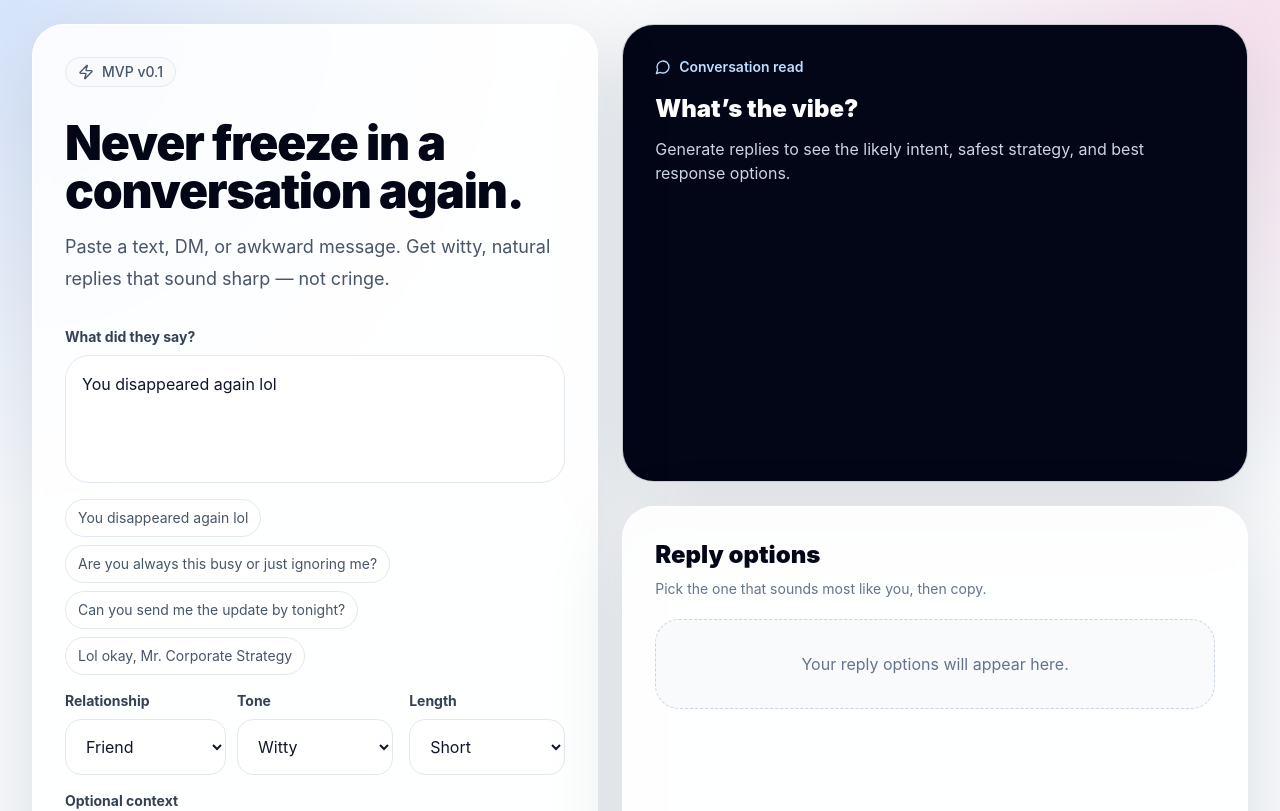
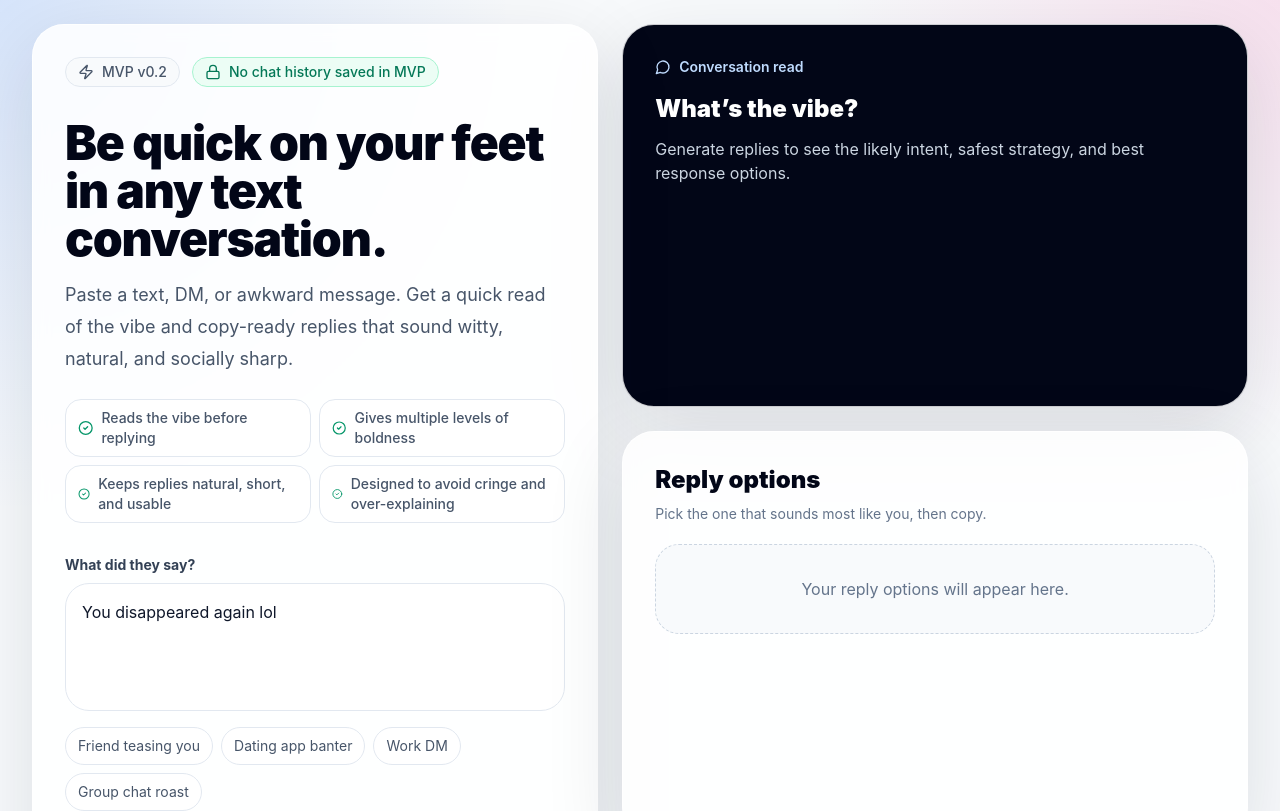
Before and after one commit to AidenOh-1/Quick-on-My-Feet, a Next.js app: page / in a window 1280 px wide. Shown: the top 811 px of the page. Built offline with nearby package versions, Linux system fonts and the light colour scheme.

Commit message:
Improve MVP landing UX and reply refinement controls

```diff
--- a/app/page.tsx
+++ b/app/page.tsx
@@ -1,7 +1,19 @@
 'use client';
 
 import { useMemo, useState } from 'react';
-import { Copy, Sparkles, Wand2, ShieldCheck, MessageCircle, Zap } from 'lucide-react';
+import {
+  Copy,
+  Sparkles,
+  Wand2,
+  ShieldCheck,
+  MessageCircle,
+  Zap,
+  Lock,
+  RefreshCw,
+  SlidersHorizontal,
+  CheckCircle2,
+  HeartHandshake,
+} from 'lucide-react';
 
 type Reply = {
   label: string;
@@ -16,23 +28,67 @@ type GenerateResponse = {
   caution?: string;
 };
 
+type Scenario = {
+  label: string;
+  relationship: string;
+  tone: string;
+  length: string;
+  message: string;
+  context: string;
+};
+
 const relationships = ['Friend', 'Dating / crush', 'Coworker', 'Boss', 'Group chat', 'Networking'];
 const tones = ['Witty', 'Funny', 'Flirty', 'Warm', 'Professional', 'Soft no', 'Comeback', 'Less cringe'];
 const lengths = ['Short', 'Medium', 'One-liner'];
 
-const examples = [
-  'You disappeared again lol',
-  'Are you always this busy or just ignoring me?',
-  'Can you send me the update by tonight?',
-  'Lol okay, Mr. Corporate Strategy',
+const scenarios: Scenario[] = [
+  {
+    label: 'Friend teasing you',
+    relationship: 'Friend',
+    tone: 'Witty',
+    length: 'Short',
+    message: 'You disappeared again lol',
+    context: 'I was busy but want to keep it playful.',
+  },
+  {
+    label: 'Dating app banter',
+    relationship: 'Dating / crush',
+    tone: 'Flirty',
+    length: 'One-liner',
+    message: 'Are you always this busy or just ignoring me?',
+    context: 'Keep it confident, playful, and not too much.',
+  },
+  {
+    label: 'Work DM',
+    relationship: 'Coworker',
+    tone: 'Professional',
+    length: 'Short',
+    message: 'Can you send me the update by tonight?',
+    context: 'I can send a partial update today and full version tomorrow.',
+  },
+  {
+    label: 'Group chat roast',
+    relationship: 'Group chat',
+    tone: 'Comeback',
+    length: 'One-liner',
+    message: 'Lol okay, Mr. Corporate Strategy',
+    context: 'Make it funny but not mean.',
+  },
+];
+
+const benefits = [
+  'Reads the vibe before replying',
+  'Gives multiple levels of boldness',
+  'Keeps replies natural, short, and usable',
+  'Designed to avoid cringe and over-explaining',
 ];
 
 export default function Home() {
-  const [message, setMessage] = useState('You disappeared again lol');
-  const [relationship, setRelationship] = useState('Friend');
-  const [tone, setTone] = useState('Witty');
-  const [length, setLength] = useState('Short');
-  const [context, setContext] = useState('');
+  const [message, setMessage] = useState(scenarios[0].message);
+  const [relationship, setRelationship] = useState(scenarios[0].relationship);
+  const [tone, setTone] = useState(scenarios[0].tone);
+  const [length, setLength] = useState(scenarios[0].length);
+  const [context, setContext] = useState(scenarios[0].context);
   const [result, setResult] = useState<GenerateResponse | null>(null);
   const [loading, setLoading] = useState(false);
   const [copied, setCopied] = useState<string | null>(null);
@@ -40,8 +96,21 @@ export default function Home() {
 
   const canGenerate = useMemo(() => message.trim().length > 0, [message]);
 
-  async function generateReplies() {
+  function loadScenario(scenario: Scenario) {
+    setMessage(scenario.message);
+    setRelationship(scenario.relationship);
+    setTone(scenario.tone);
+    setLength(scenario.length);
+    setContext(scenario.context);
+    setResult(null);
+    setError('');
+    setCopied(null);
+  }
+
+  async function generateReplies(nextTone?: string) {
     if (!canGenerate) return;
+    const selectedTone = nextTone || tone;
+
     setLoading(true);
     setError('');
     setCopied(null);
@@ -50,7 +119,7 @@ export default function Home() {
       const res = await fetch('/api/generate-replies', {
         method: 'POST',
         headers: { 'Content-Type': 'application/json' },
-        body: JSON.stringify({ message, relationship, tone, length, context }),
+        body: JSON.stringify({ message, relationship, tone: selectedTone, length, context }),
       });
 
       const data = await res.json();
@@ -77,17 +146,32 @@ export default function Home() {
     <main className="min-h-screen px-4 py-6 sm:px-6 lg:px-8">
       <section className="mx-auto grid max-w-7xl gap-6 lg:grid-cols-[0.95fr_1.05fr]">
         <div className="rounded-[2rem] border border-white/80 bg-white/85 p-6 shadow-soft backdrop-blur md:p-8">
-          <div className="mb-8 inline-flex items-center gap-2 rounded-full border border-slate-200 bg-slate-50 px-3 py-1 text-sm font-medium text-slate-600">
-            <Zap className="h-4 w-4" />
-            MVP v0.1
+          <div className="mb-8 flex flex-wrap items-center gap-3">
+            <div className="inline-flex items-center gap-2 rounded-full border border-slate-200 bg-slate-50 px-3 py-1 text-sm font-medium text-slate-600">
+              <Zap className="h-4 w-4" />
+              MVP v0.2
+            </div>
+            <div className="inline-flex items-center gap-2 rounded-full border border-emerald-200 bg-emerald-50 px-3 py-1 text-sm font-medium text-emerald-700">
+              <Lock className="h-4 w-4" />
+              No chat history saved in MVP
+            </div>
           </div>
 
-          <h1 className="max-w-xl text-4xl font-black tracking-tight text-slate-950 sm:text-5xl">
-            Never freeze in a conversation again.
+          <h1 className="max-w-2xl text-4xl font-black tracking-tight text-slate-950 sm:text-5xl">
+            Be quick on your feet in any text conversation.
           </h1>
           <p className="mt-4 max-w-2xl text-lg leading-8 text-slate-600">
-            Paste a text, DM, or awkward message. Get witty, natural replies that sound sharp — not cringe.
+            Paste a text, DM, or awkward message. Get a quick read of the vibe and copy-ready replies that sound witty, natural, and socially sharp.
           </p>
+
+          <div className="mt-6 grid gap-2 sm:grid-cols-2">
+            {benefits.map((benefit) => (
+              <div key={benefit} className="flex items-center gap-2 rounded-2xl border border-slate-200 bg-white px-3 py-2 text-sm font-medium text-slate-600">
+                <CheckCircle2 className="h-4 w-4 text-emerald-600" />
+                {benefit}
+              </div>
+            ))}
+          </div>
 
           <div className="mt-8 grid gap-4">
             <label className="grid gap-2">
@@ -101,13 +185,13 @@ export default function Home() {
             </label>
 
             <div className="flex flex-wrap gap-2">
-              {examples.map((example) => (
+              {scenarios.map((scenario) => (
                 <button
-                  key={example}
-                  onClick={() => setMessage(example)}
+                  key={scenario.label}
+                  onClick={() => loadScenario(scenario)}
                   className="rounded-full border border-slate-200 bg-white px-3 py-2 text-sm text-slate-600 transition hover:border-slate-300 hover:bg-slate-50"
                 >
-                  {example}
+                  {scenario.label}
                 </button>
               ))}
             </div>
@@ -130,7 +214,7 @@ export default function Home() {
 
             <button
               disabled={!canGenerate || loading}
-              onClick={generateReplies}
+              onClick={() => generateReplies()}
               className="mt-2 flex items-center justify-center gap-2 rounded-2xl bg-slate-950 px-5 py-4 font-bold text-white shadow-lg transition hover:-translate-y-0.5 hover:bg-slate-800 disabled:cursor-not-allowed disabled:opacity-50"
             >
               {loading ? (
@@ -145,6 +229,44 @@ export default function Home() {
                 </>
               )}
             </button>
+
+            {result && (
+              <div className="grid gap-2 sm:grid-cols-3">
+                <button
+                  onClick={() => {
+                    setTone('Less cringe');
+                    generateReplies('Less cringe');
+                  }}
+                  disabled={loading}
+                  className="inline-flex items-center justify-center gap-2 rounded-2xl border border-slate-200 bg-white px-4 py-3 text-sm font-bold text-slate-700 transition hover:bg-slate-50 disabled:opacity-50"
+                >
+                  <SlidersHorizontal className="h-4 w-4" />
+                  Less cringe
+                </button>
+                <button
+                  onClick={() => {
+                    setTone('Witty');
+                    generateReplies('Witty');
+                  }}
+                  disabled={loading}
+                  className="inline-flex items-center justify-center gap-2 rounded-2xl border border-slate-200 bg-white px-4 py-3 text-sm font-bold text-slate-700 transition hover:bg-slate-50 disabled:opacity-50"
+                >
+                  <RefreshCw className="h-4 w-4" />
+                  Try wittier
+                </button>
+                <button
+                  onClick={() => {
+                    setTone('Warm');
+                    generateReplies('Warm');
+                  }}
+                  disabled={loading}
+                  className="inline-flex items-center justify-center gap-2 rounded-2xl border border-slate-200 bg-white px-4 py-3 text-sm font-bold text-slate-700 transition hover:bg-slate-50 disabled:opacity-50"
+                >
+                  <HeartHandshake className="h-4 w-4" />
+                  Make warmer
+                </button>
+              </div>
+            )}
 
             {error && (
               <div className="rounded-2xl border border-red-200 bg-red-50 p-4 text-sm text-red-700">
@@ -212,6 +334,10 @@ export default function Home() {
               </div>
             )}
           </div>
+
+          <div className="rounded-[2rem] border border-white/80 bg-white/70 p-5 text-sm leading-6 text-slate-500 shadow-sm">
+            <strong className="text-slate-800">Privacy note:</strong> In this MVP, messages are sent to the app server only to generate replies. The app does not include login, database storage, or conversation history.
+          </div>
         </div>
       </section>
     </main>
```
